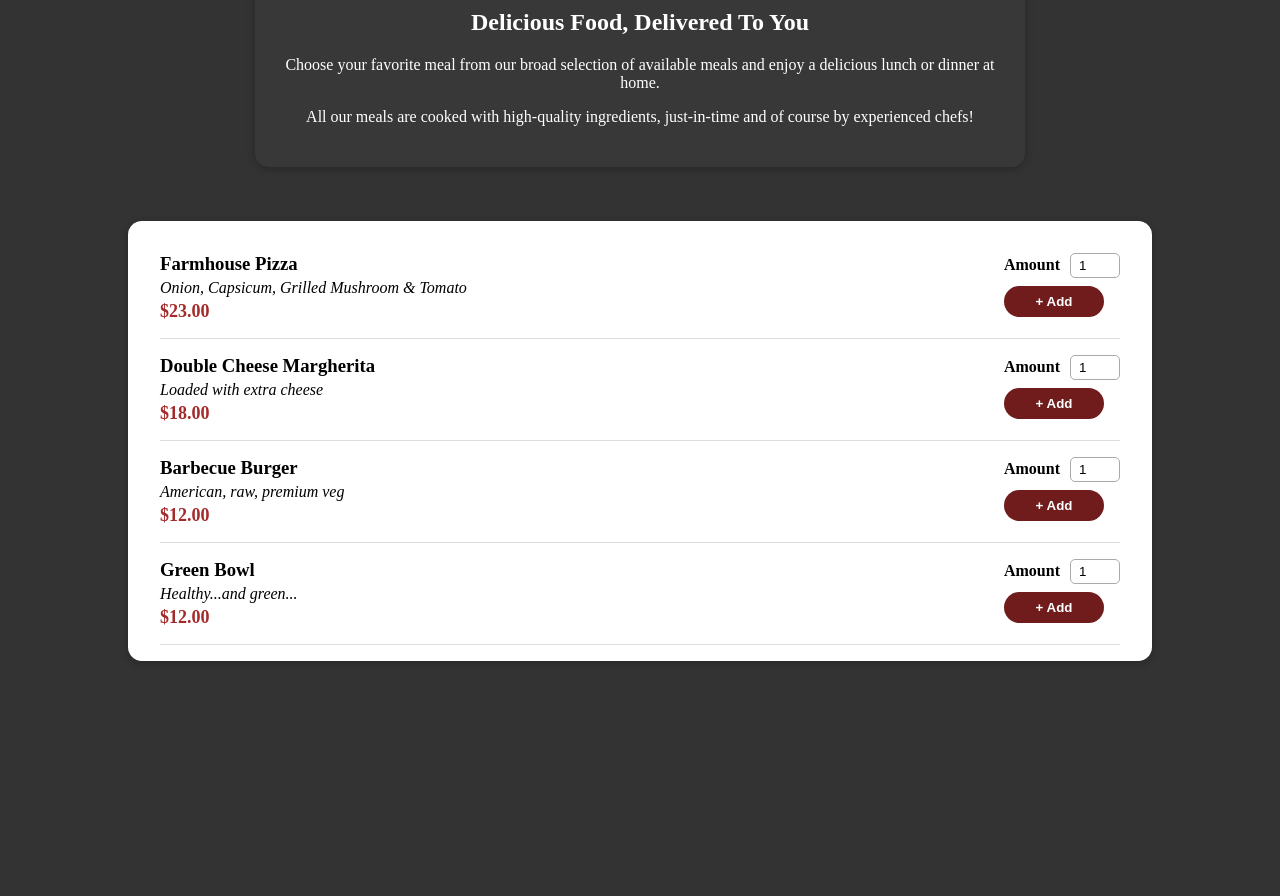
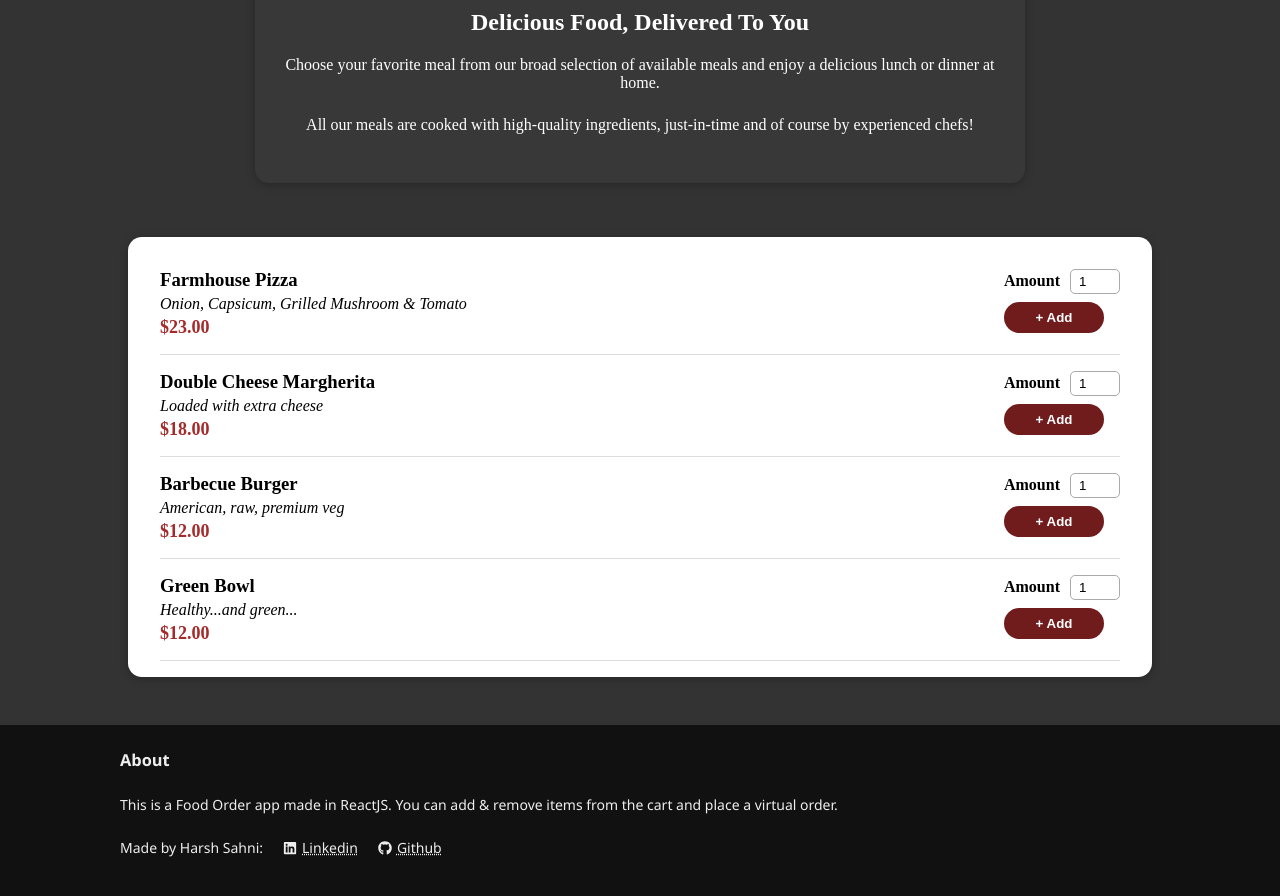
Before and after one commit to harsh-sahni-projects/food-order-app, a React (Create React App) app: page / in a window 1280 px wide. Shown: the part 416-1312 px from the top of the page. Before the commit the page ends 1093 px from the top, so only its background shows below. Built offline with nearby package versions, Linux system fonts and the light colour scheme.

Commit message:
added footer section

```diff
--- a/package.json
+++ b/package.json
@@ -8,6 +8,7 @@
     "@testing-library/user-event": "^12.8.3",
     "react": "^17.0.2",
     "react-dom": "^17.0.2",
+    "react-icons": "^4.7.1",
     "react-scripts": "4.0.3",
     "web-vitals": "^1.1.2"
   },
--- a/src/App.js
+++ b/src/App.js
@@ -3,6 +3,7 @@ import Header from './Components/Header'
 import Introduction from './Components/Introduction';
 import Menu from './Components/Menu';
 import Modal from './Components/Modal';
+import Footer from './Components/Footer';
 import CartProvider from "./store/CartProvider";
 
 function App() {
@@ -47,7 +48,7 @@ function App() {
   }
 
   const placeOrder = () => {
-    console.log('Ordering...');
+    alert("Order placed :)")
     hideCart();
   }
 
@@ -57,6 +58,7 @@ function App() {
       <Header onShowCart={showCart}/>
       <Introduction />
       <Menu meals={DUMMY_MEALS} />
+      <Footer />
     </CartProvider>
   );
 }
--- /dev/null
+++ b/src/Components/Footer.js
@@ -0,0 +1,34 @@
+import styles from './Footer.module.css';
+import { FaLinkedin, FaGithub } from 'react-icons/fa';
+
+const Footer = () => {
+    return (
+        <>
+        <div className={styles.container}>
+            <div className={styles.content}>
+                <div className={styles.left}>
+                    <h3>About</h3>
+                    <p>This is a Food Order app made in ReactJS. You can add & remove items from the cart and place a virtual order.</p>
+
+                    <p>Made by Harsh Sahni:
+                    {/* <div> */}
+                        <FaLinkedin className={styles.icon}/>
+                        <a href="https://www.linkedin.com/in/harsh-sahni" target="_blank">Linkedin</a>
+                    {/* </div> */}
+                    {/* <div> */}
+                        <FaGithub className={styles.icon} />
+                        <a href="https://www.github.com/harsh-sahni-projects" target="_blank">Github</a>
+                    {/* </div> */}
+                    </p>
+                </div>
+
+                <div className={styles.right}>
+
+                </div>
+            </div>
+        </div>
+        </>
+    )
+}
+
+export default Footer;
--- /dev/null
+++ b/src/Components/Footer.module.css
@@ -0,0 +1,49 @@
+.container {
+    box-sizing: border-box;
+    min-height: 11rem;
+    background: #111;
+    margin-top: 3rem;
+    display: flex;
+    justify-content: center;
+    font-size: 14px;
+    font-family:'Segoe UI', Tahoma, Geneva, Verdana, sans-serif;
+}
+
+.content {
+    /* max-width: 60rem; */
+    width: 65rem;
+    /* border: 1px solid red; */
+    display: flex;
+    color: #eee;
+}
+
+.left {
+    width: 70%;
+    /* border: 1px solid green; */
+}
+
+.right {
+    width: 30%;
+    /* border: 1px solid green; */
+}
+
+a {
+    text-decoration: underline dotted;
+    /* text-decoration: none; */
+    color: #eee;
+}
+
+.icon {
+    margin-right: 5px;
+    margin-left: 20px;
+    position: relative;
+    top: 2px;
+}
+
+h3 {
+    margin: 1.5rem auto;
+}
+
+p {
+    margin-bottom: 1.5rem;
+}
--- a/src/Components/Header.module.css
+++ b/src/Components/Header.module.css
@@ -6,6 +6,7 @@
     box-sizing: border-box;
     position: fixed;
     width: 100%;
+    z-index: 1;
 }
 
 .heading {
--- a/src/Components/HeaderCartButton.js
+++ b/src/Components/HeaderCartButton.js
@@ -1,6 +1,6 @@
 import styles from './HeaderCartButton.module.css';
 import Button from '../UI/Button';
-import { useContext, useEffect } from 'react';
+import { useContext, useEffect, useState } from 'react';
 import CartCtx from '../store/cart-context';
 
 const HeaderCartButton = (props) => {
@@ -8,14 +8,38 @@ const HeaderCartButton = (props) => {
     const totalItems = ctx.items.reduce((acc,item) => {
         return acc + item.quantity
     }, 0);
+    const { items } = ctx;
+
+    const [animateBtn, setAnimateBtn] = useState(false);
+    const btnClasses = `${styles.button}  ${animateBtn ? styles.bump : ''}`
+
+    useEffect(() => {
+        if (totalItems == 0) return;
+
+        console.log('Setting true')
+        setAnimateBtn(true);
+
+        /* We also need to clear this timer in case of this
+        cart button component is removed. It will not be removed
+        in this current project, but its good practice to clear
+        the timer. */
+        const timer = setTimeout(() => {
+            setAnimateBtn(false);
+        }, 300);
+
+        /* 1. If we add multiple items collectively, then we need to
+        clear the old timer.
+
+        2. If we return a function from useEffect, it will called
+        automatically as a cleanup function by React */
+        return () => {
+            clearTimeout(timer);
+        }
+    }, [totalItems])
 
 
-
-    useEffect(() => {
-
-    })
     return (
-        <Button className={styles.button}
+        <Button className={btnClasses}
                 onClick={props.onClick}
                 >
             <span>Your cart</span>
--- a/src/Components/HeaderCartButton.module.css
+++ b/src/Components/HeaderCartButton.module.css
@@ -10,9 +10,9 @@
 }
 
 @keyframes animateBtn {
-    0%   { transform: scale(1,1); }
-    50%  { transform: scale(2,2);}
-    100% { transform: scale(1,1);}
+    0%   { transform: scale(1); }
+    50%  { transform: scale(2);}
+    100% { transform: scale(1);}
 }
 
 .animate {
```
Also changed, not shown: 2 other files (tests, documents, lock files or other folders).
